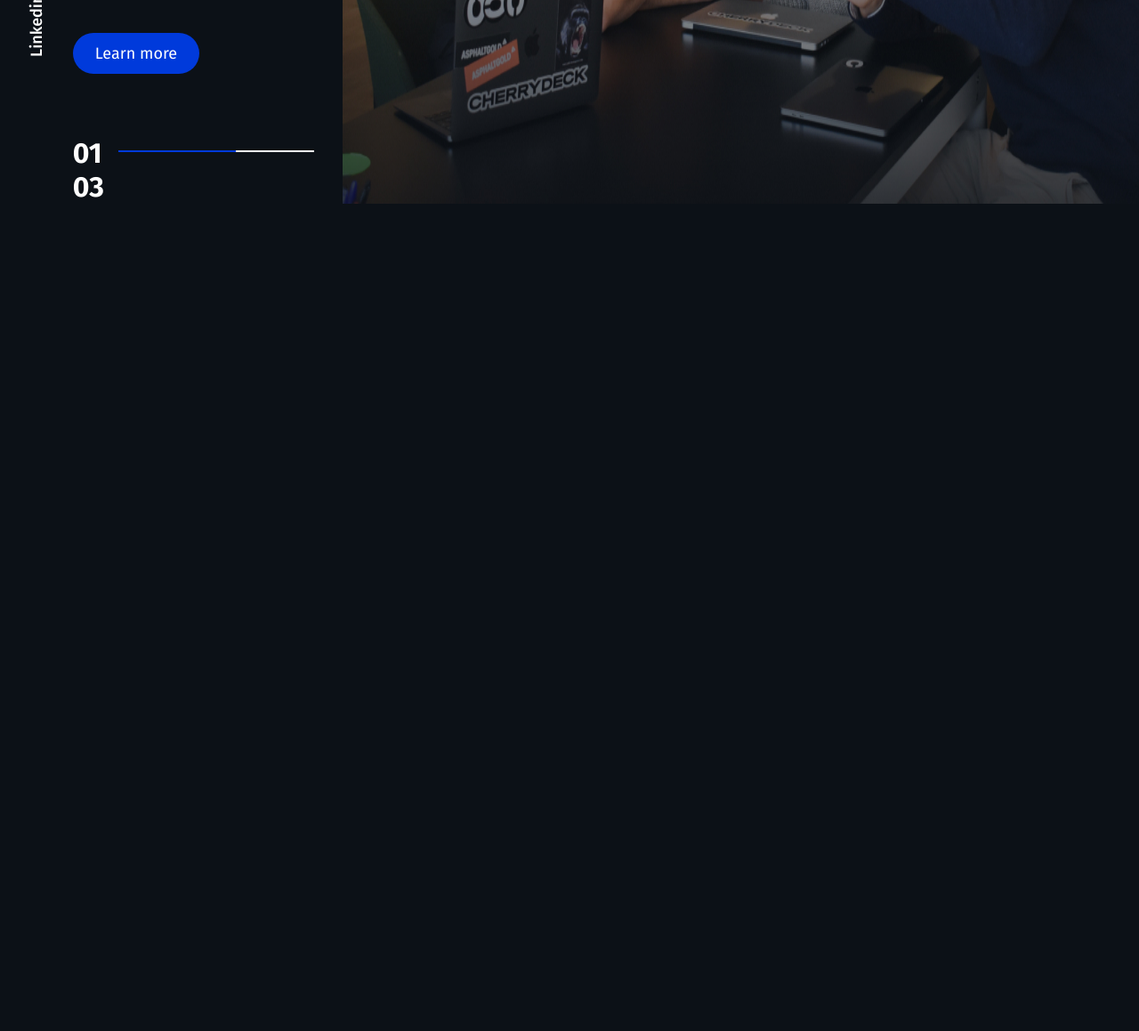
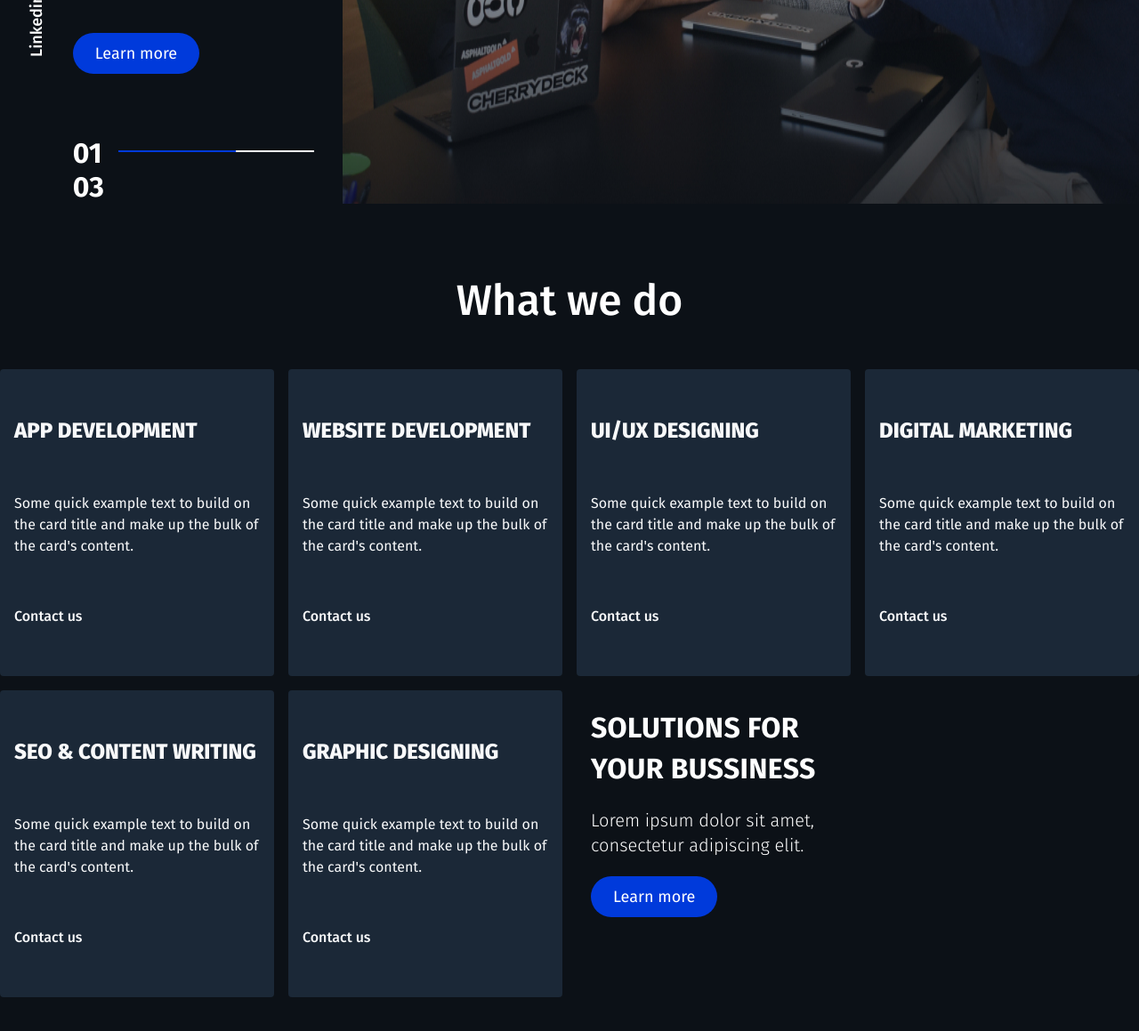
Before and after one commit to blacknesss/RAVEN-DIGITAL, a plain HTML site: page index.html in a window 1280 px wide. Shown: the part 843-2002 px from the top of the page at 89% size. Before the commit the page ends 1072 px from the top, so only its background shows below. Drawn offline with Linux system fonts and the light colour scheme.

Commit message:
modified:   css/mainstyle.css 	modified:   index.html

```diff
--- a/css/mainstyle.css
+++ b/css/mainstyle.css
@@ -31,6 +31,7 @@ body{
     width: 24px;
     height: 24px;
     margin-left: 25px;
+    cursor: pointer;
 }
 
 /* block-2 */
@@ -89,8 +90,10 @@ body{
     background: #003ADB;
     padding: 9px 25px;
     margin-bottom: 70px;
+    transition: .3s ease;
 }
 .btn-more:hover{
+    transition: .3s ease;
     box-shadow: 0px 10px 30px 0px rgba(64, 106, 255, 0.24);
 }
 .progressbar label{
@@ -114,3 +117,93 @@ body{
 }
 
 /* next block */
+
+.head__h1{
+    text-align: center;
+    color: #FFF;
+    font-family: Fira Sans;
+    font-size: 48px;
+    font-style: normal;
+    font-weight: 500;
+    line-height: normal;
+    margin-bottom: 1em;
+}
+
+.head__inner-div{
+    display:grid;
+    grid-template-columns: repeat(4, 80fr);
+    align-items: center;
+    justify-content: center;
+    grid-gap: 1em;
+}
+.head__inner-div div{
+    max-width: 350px;
+    height: 345px;
+    display: flex;
+    flex-direction: column;
+    justify-content: space-evenly;
+    padding-left: 1em;
+
+    border-radius: 4px;
+    background: #1B2837;
+}
+.head__inner-div div:last-child{
+    border: none;
+    background: none;
+}
+.head__inner-div div:last-child .btn-more{
+    width: max-content;
+}
+.head__inner-div div:last-child h3{
+    color: #FFF;
+    font-family: Fira Sans;
+    font-size: 32px;
+    font-style: normal;
+    font-weight: 700;
+    line-height: 143%;
+    letter-spacing: 0.32px;
+    text-transform: uppercase;
+}
+.head__inner-div h2{
+    color: var(--light, #F8F9FA);
+    font-family: Fira Sans;
+    font-size: 24px;
+    font-style: normal;
+    font-weight: 800;
+    line-height: normal;
+}
+.head__inner-div p{
+    color: var(--light, #F8F9FA);
+    font-family: Fira Sans;
+    font-size: 16px;
+    font-style: normal;
+    font-weight: 400;
+    line-height: 24px;
+}
+.head__inner-div div:last-child p{
+    color: #FFF;
+    font-family: Fira Sans;
+    font-size: 20px;
+    font-style: normal;
+    font-weight: 300;
+    line-height: 28px;
+}
+.head__inner-div a{
+    max-width: max-content;
+
+    color: var(--light, #F8F9FA);
+    font-family: Fira Sans;
+    font-size: 16px;
+    font-style: normal;
+    font-weight: 500;
+    line-height: 24px;
+    transition: .5s ease;
+}
+.head__inner-div a:hover{
+    transition: .5s ease;
+    text-decoration-line: underline;
+}
+
+.head__inner-div div:not(:last-child){
+    position: relative;
+}
--- a/index.html
+++ b/index.html
@@ -75,8 +75,50 @@
             </div>
         </header>
 
-        <section>
-
+        <section style="margin-top: 5em; margin-bottom: 4em;">
+            <div class="container">
+                <div class="head">
+                    <h1 class="head__h1">What we do</h1>
+                    <div class="head__inner-div">
+                        <div>
+                            <h2>APP DEVELOPMENT</h2>
+                            <p>Some quick example text to build on the card title and make up the bulk of the card's content.</p>
+                            <a href="#">Contact us</a>
+                        </div>
+                        <div>
+                            <h2>WEBSITE DEVELOPMENT</h2>
+                            <p>Some quick example text to build on the card title and make up the bulk of the card's content.</p>
+                            <a href="#">Contact us</a>
+                        </div>
+                        <div>
+                            <h2>UI/UX DESIGNING</h2>
+                            <p>Some quick example text to build on the card title and make up the bulk of the card's content.</p>
+                            <a href="#">Contact us</a>
+                        </div>
+                        <div>
+                            <h2>DIGITAL MARKETING</h2>
+                            <p>Some quick example text to build on the card title and make up the bulk of the card's content.</p>
+                            <a href="#">Contact us</a>
+                        </div>
+                        <div>
+                            <h2>SEO & CONTENT WRITING</h2>
+                            <p>Some quick example text to build on the card title and make up the bulk of the card's content.</p>
+                            <a href="#">Contact us</a>
+                        </div>
+                        <div>
+                            <h2>GRAPHIC DESIGNING</h2>
+                            <p>Some quick example text to build on the card title and make up the bulk of the card's content.</p>
+                            <a href="#">Contact us</a>
+                        </div>
+                        <div>
+                            <h3>Solutions for
+                                your bussiness</h3>
+                            <p>Lorem ipsum dolor sit amet, consectetur adipiscing elit. </p>
+                            <button class="btn-more" type="submit">Learn more</button>
+                        </div>
+                    </div>
+                </div>
+            </div>
         </section>
 
 
```
